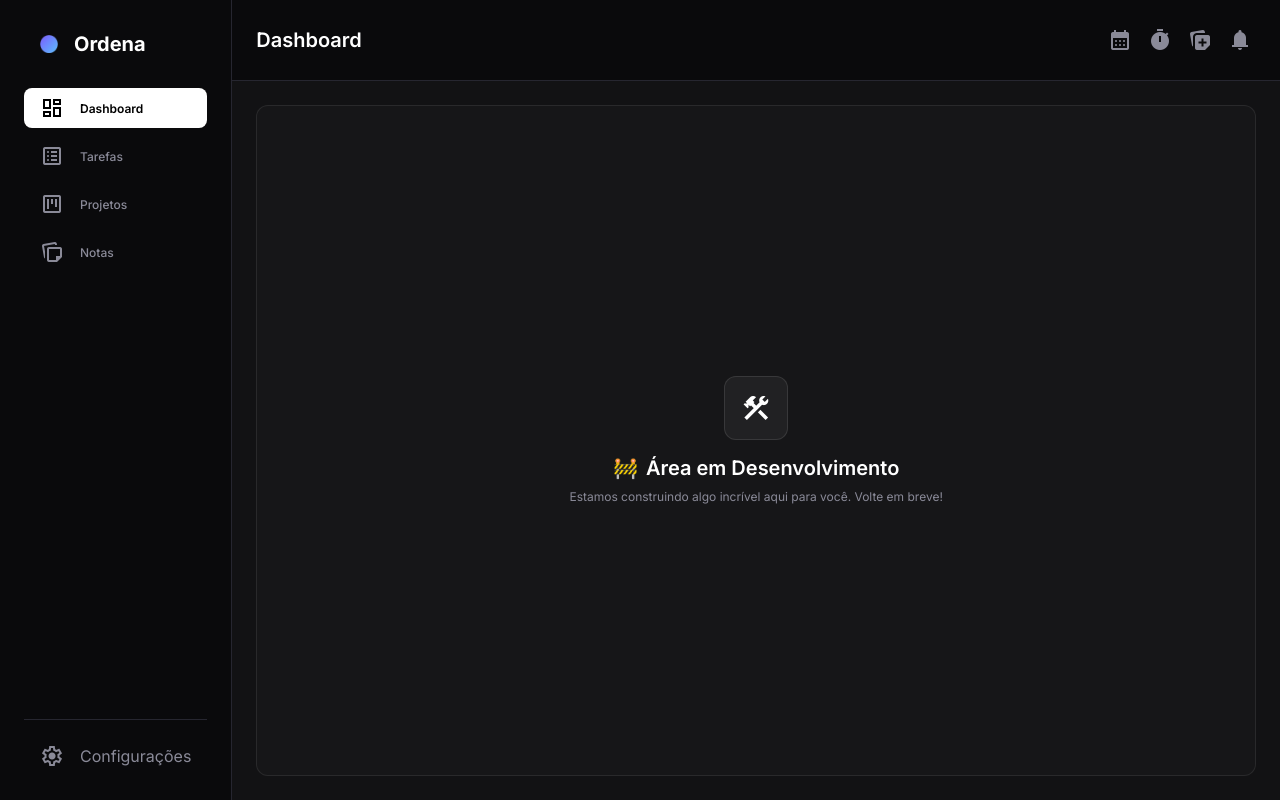
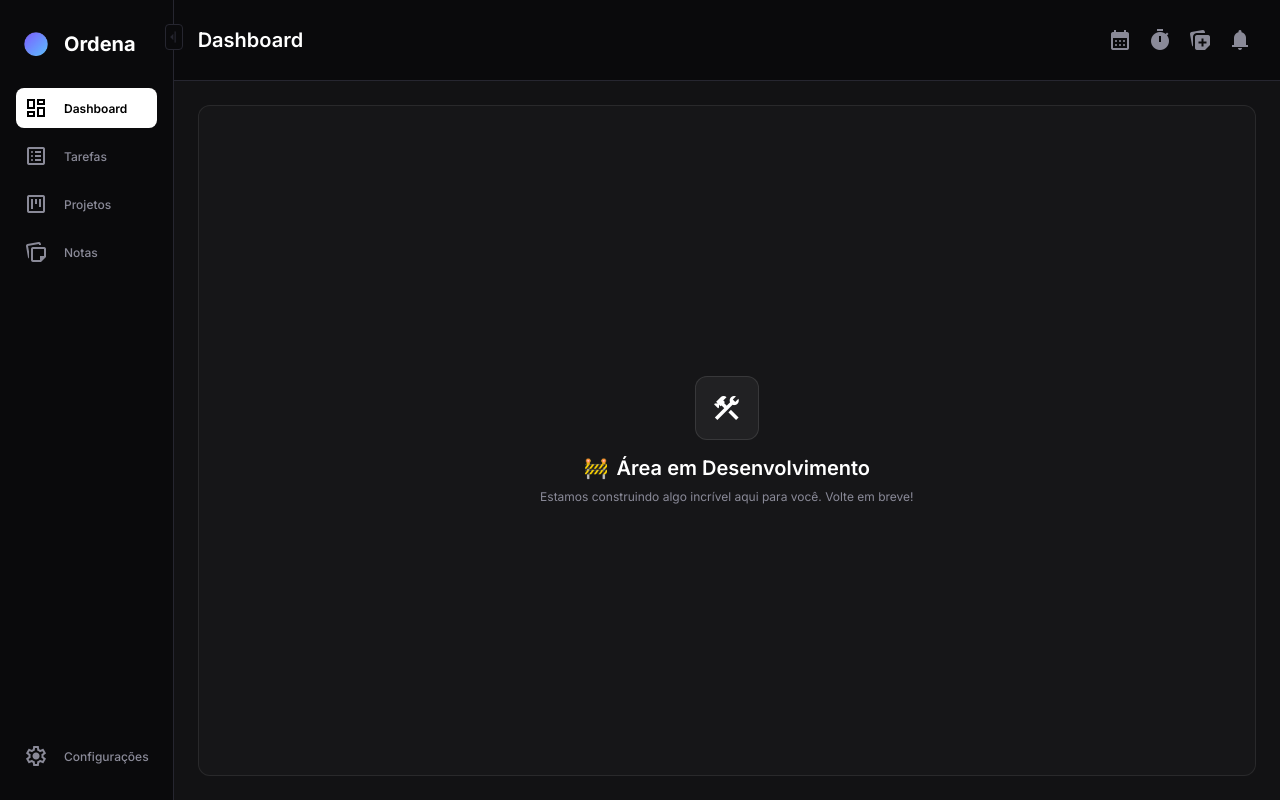
Before and after one commit to rafaelcsilva-dev/ordena, a React (Vite) app: page / in a window 1280 px wide. Built offline with nearby package versions, Linux system fonts and the light colour scheme.

Commit message:
refactor(sidebar): move settings to nav and add collapse feature
- Move o botão de configurações para dentro do elemento <nav>
- Adiciona o estado isCollapsed para alternar a sidebar
- Aplica a classe .collapsed no <aside> para ocultar labels e ajustar o layout

```diff
--- a/src/App.css
+++ b/src/App.css
@@ -38,6 +38,8 @@
   box-sizing: border-box;
 
   font-family: "Inter", sans-serif;
+
+  transition: all 0.3s;
 }
 
 button {
--- a/src/pages/Main/Main.css
+++ b/src/pages/Main/Main.css
@@ -9,33 +9,58 @@
   overflow: hidden;
 
   & > aside {
+    position: relative;
+
     display: flex;
     flex-direction: column;
     justify-content: space-between;
+    align-items: center;
     gap: var(--s4);
 
     width: fit-content;
-    padding: var(--s4);
+    padding: var(--s4) var(--s3);
 
     background-color: var(--bg-sidebar);
     border-right: 1px solid var(--border-color);
 
-    & > div:first-of-type {
+    & .collapse-button {
+      position: absolute;
+      right: -10px;
+
+      padding: var(--s1) 0;
+
+      background-color: var(--bg-sidebar);
+      border: 1px solid var(--border-color);
+      border-radius: var(--s1);
+
+      color: var(--border-color);
+
+      &:hover {
+        background-color: var(--bg-card);
+        color: var(--text-main);
+      }
+
+      & span {
+        font-size: 16px;
+      }
+    }
+
+    & > div {
       display: flex;
       align-items: center;
       gap: var(--s3);
 
-      padding: var(--s2) var(--s3);
+      width: 100%;
+      padding: var(--s2);
 
       & img {
-        width: 18px;
-        height: 18px;
+        width: 24px;
+        height: 24px;
         object-fit: contain;
       }
 
       & span {
         display: flex;
-        gap: var(--s3);
 
         color: var(--text-main);
         font-size: var(--text-h3);
@@ -54,7 +79,8 @@
         align-items: center;
         gap: var(--s3);
 
-        padding: var(--s2) var(--s3);
+        width: 100%;
+        padding: var(--s2);
 
         border-radius: 8px;
 
@@ -84,32 +110,17 @@
             color: #000000;
           }
         }
+
+        &:last-child {
+          margin-top: auto;
+        }
       }
     }
+  }
 
-    & > button:last-child {
-      display: flex;
-      align-items: center;
-      gap: var(--s3);
-
-      padding: var(--s2) var(--s3);
-      padding-top: var(--s4);
-
-      border-top: 1px solid var(--border-color);
-      border-radius: 0;
-
-      color: var(--text-muted);
-      font-size: var(--text-body);
-
-      & span:first-child {
-        display: flex;
-        align-items: center;
-        justify-content: center;
-      }
-
-      &:hover {
-        color: var(--text-main);
-      }
+  & > aside.collapsed {
+    & .span-colapsed {
+      display: none;
     }
   }
 
@@ -150,8 +161,8 @@
           color: var(--text-muted);
 
           &:hover {
-            background-color: var(--text-main);
-            color: var(--bg-card);
+            background-color: #ffffff0d;
+            color: var(--text-main);
           }
 
           & .material-symbols-outlined {
--- a/src/pages/Main/Main.tsx
+++ b/src/pages/Main/Main.tsx
@@ -22,12 +22,22 @@ export default function Main() {
 
   const { title, Component: CurrentPage } = PAGES[activePage];
 
+  const [isCollapsed, setIsCollapsed] = useState(false);
+
+  const toggleSidebar = () => {
+    setIsCollapsed((prev) => !prev);
+  };
+
   return (
     <div className="main-page">
-      <aside>
+      <aside className={isCollapsed ? "collapsed" : ""}>
+        <button className="collapse-button" onClick={toggleSidebar}>
+          <Icon name={isCollapsed ? "arrow_menu_open" : "arrow_menu_close"} />
+        </button>
+
         <div>
           <img src="./public/favicon.png" alt="Ícone do Ordena" />
-          <span>Ordena</span>
+          <span className="span-colapsed">Ordena</span>
         </div>
 
         <nav>
@@ -37,7 +47,7 @@ export default function Main() {
           >
             <Icon name="dashboard" />
 
-            <span>Dashboard</span>
+            <span className="span-colapsed">Dashboard</span>
           </button>
 
           <button
@@ -46,7 +56,7 @@ export default function Main() {
           >
             <Icon name="list_alt" />
 
-            <span>Tarefas</span>
+            <span className="span-colapsed">Tarefas</span>
           </button>
 
           <button
@@ -55,7 +65,7 @@ export default function Main() {
           >
             <Icon name="view_kanban" />
 
-            <span>Projetos</span>
+            <span className="span-colapsed">Projetos</span>
           </button>
 
           <button
@@ -64,9 +74,8 @@ export default function Main() {
           >
             <Icon name="note_stack" />
 
-            <span>Notas</span>
+            <span className="span-colapsed">Notas</span>
           </button>
-        </nav>
 
           <button
             className={activePage === "settings" ? "active" : ""}
@@ -74,8 +83,9 @@ export default function Main() {
           >
             <Icon name="settings" />
 
-          <span>Configurações</span>
+            <span className="span-colapsed">Configurações</span>
           </button>
+        </nav>
       </aside>
 
       <main>
```
Lines whose indentation alone changed are shown as unchanged.
